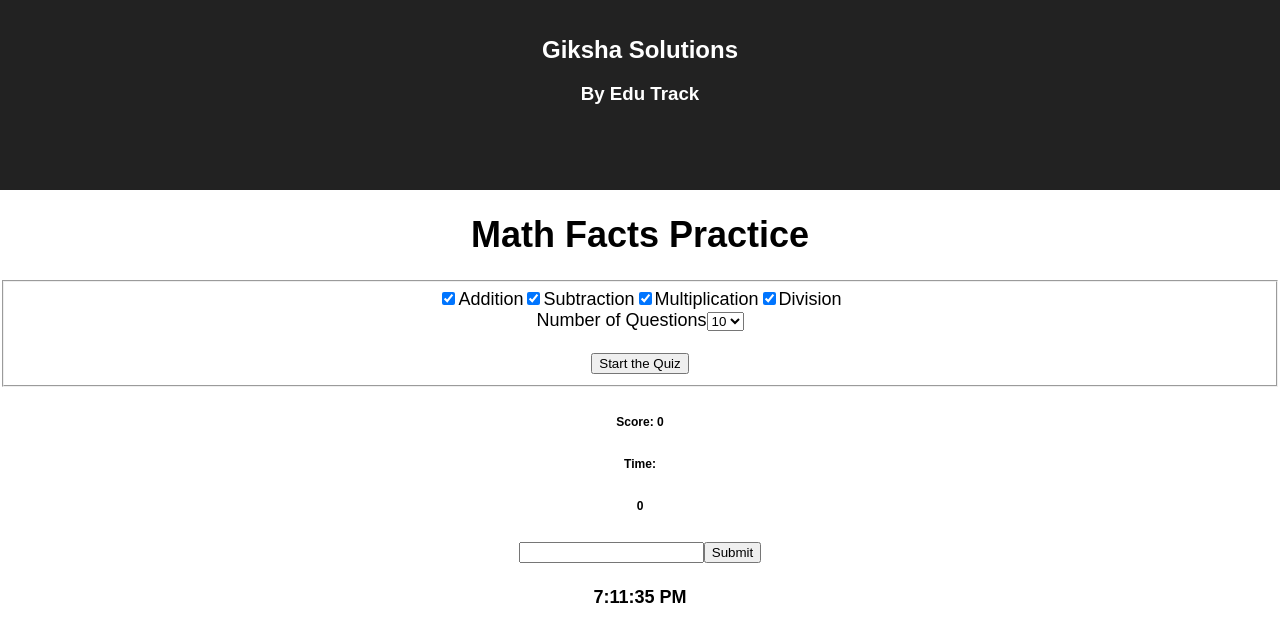
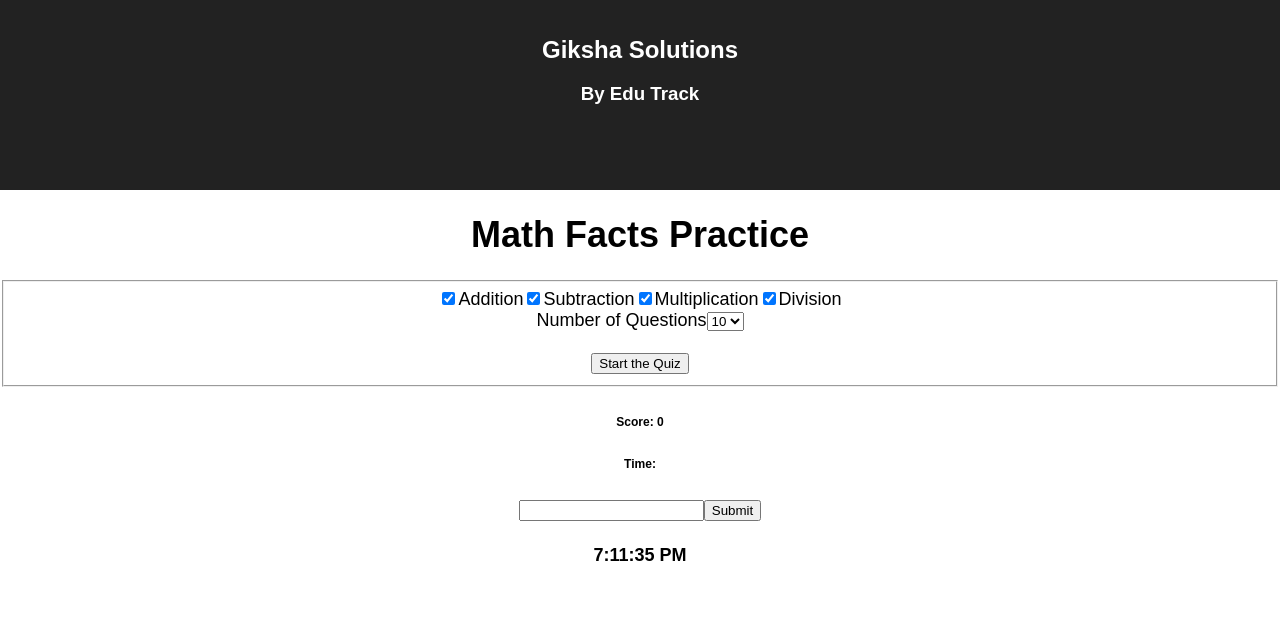
Before and after one commit to Sanganu/timedmathfacts, a React (Create React App) app: page / in a window 1280 px wide. Shown: the top 642 px of the page. Built offline with nearby package versions, Linux system fonts and the light colour scheme; the HTML template or start-up script is replaced by a standard one.

Commit message:
this.setState issue fix

```diff
--- a/src/DisplayQuestion.js
+++ b/src/DisplayQuestion.js
@@ -5,25 +5,27 @@ class QuestList extends Component {
 
       constructor(props){
         super(props);
+        this.state = {
+          myscore : 0,
+
+          myans : 0
+        }
       }
-      state = {
-        myscore : 0,
-        myqno : 0,
-        myans : 0
-      }
-      checkans()
+
+      checkans = () =>
       {
-          var myscore = this.state.score;
-          var myqno = this.state.myqno;
-          myqno++
+          console.log("Inside Checkans");
+          var myscore = this.state.myscore;
+
+
            if (this.userreply === this.state.myans)
            {
              myscore++
            }
            this.setState({myscore});
-           this.setState({myqno});
+
            this.props.onChange(myscore,'score');
-           this.props.onChange(myqno,'qno');
+           //this.props.onChange(myqno,'qno');
       }
 
 
@@ -31,7 +33,7 @@ class QuestList extends Component {
 
     render(){
            this.state.myscore = this.props.score;
-           this.state.myqno = this.props.qno;
+
            this.state.myans = this.props.answer;
            return(<div>
                      <div className ="summary">
@@ -41,7 +43,7 @@ class QuestList extends Component {
                      <h6 name="qno">{this.props.qno}</h6>
                      <h3>{this.props.question}</h3>
                      <input type="text" ref = "userreply" />
-                     <button onClick={this.Checkans}>Submit</button>
+                     <button onClick={this.checkans}>Submit</button>
                    </div>)
               }
 }
--- a/src/MainSection.js
+++ b/src/MainSection.js
@@ -12,7 +12,7 @@ class MainSection extends Component {
                       multiplication: true,
                       division: true,
                       tquest: '10',
-                           quizlet:[],
+                      anslet: [],
                       question:'',
                       answer:'',
                       qno:0,
@@ -26,22 +26,32 @@ class MainSection extends Component {
             this.setState({
                [name]: value
              });
-         console.log(`The quizlet state array is ${this.state.quizlet}`);
+
+            if(name === 'score')
+            {
+              this.setState({qno: this.state.qno++});
+
+            }
        }
 
 
 
-       startQuiz = (quizlet) => {
-         console.log("staartquiz",quizlet);
+       startQuiz = () => {
+               console.log("staartquiz",this.state.anslet);
+               /*
                let allquest = quizlet;
-         let i = this.state.qno ;
+               let i = 0//this.state.qno ;
                while( i < allquest.length)
                {
-              console.log(`The i ${i},allquest[${i}]`)
-              this.setState.question = allquest[i].q,
-              this.setState.answer = allquest[i].a
+
+                    //this.setState.question = allquest[i].q
+                    //this.setState.answer = allquest[i].a
+                    this.handleInputChange(allquest[i].q,this.state.question);
+                    console.log("The all quest",this.state.question,this.state.answer[i])
                     i++;
-         }
+
+               }*/
+               console.log("Start quiz:")
        }
 
       generateQuestion =() => {
@@ -52,8 +62,10 @@ class MainSection extends Component {
          let mul = this.state.multiplication;
          let div = this.state.division;
          console.log('Insidegenerate',tqt,add,sub,mul,div);
-         let num1 = Math.floor(Math.random()*(maxnum));
-         let num2 = Math.floor(Math.random()*(maxnum));
+         let min = 2;
+         let max = 12;
+         let num1 = Math.floor(Math.random()*(max - min +1))+min;
+         let num2 = Math.floor(Math.random()*(max));
          let  questionarray = [];
 
          if ( add || sub || mul || div)
@@ -86,6 +98,7 @@ class MainSection extends Component {
                                      q:`${num1}-${num2}`,
                                     a:num1+num2
                                      })
+                                      maxnum++;
                                 }
                                  else if(num2 > num1)
                                  {
@@ -93,8 +106,9 @@ class MainSection extends Component {
                                      q:`${num2}-${num1}`,
                                      a:num2-num1
                                      })
+                                      maxnum++;
                                  }
-                   maxnum++;
+
                          }
                           if( div && maxnum<tqt)
                           {
@@ -103,15 +117,20 @@ class MainSection extends Component {
                                      q:`${num3} / ${num2}`,
                                       a:num1
                                   })
+
                               maxnum++ ;
                           }
-
+             }//end while
              console.log("The Question array", questionarray);
-                //this.startQuiz( questionarray);
-             }//end while
-               this.handleInputChange('quizlet',questionarray);
-
-
+             this.setState(
+                   {
+                     anslet:questionarray
+                   }
+                 ,
+                    () => {
+                       this.startQuiz( );
+                     }
+             );
          } //end if part
          else {
              alert("Choose an option");
@@ -126,6 +145,9 @@ class MainSection extends Component {
          const division = this.state.division;
          const tquest = this.state.tquest;
          const quizlet = this.state.quizlet;
+         const question = this.state.question;
+         const answer = this.state.answer;
+         const score = this.state.score
           return(
             <div>
                    <InputSection addition = {addition}
@@ -136,10 +158,10 @@ class MainSection extends Component {
                                  onChange = {this.handleInputChange}
                                  onClick = {this.generateQuestion} />
 
-                   <QuestList  question  = {this.state.question}
-                               answer = {this.state.answer}
-                                qno = {this.state.qno}
-                                score = {this.state.score}
+                   <QuestList  question  = {question}
+                               answer = {answer}
+                              score = {score}
+                              onChange ={this.handleInputChange}
                                  />
              </div>
            ); // end of return
@@ -148,7 +170,7 @@ class MainSection extends Component {
 
 export default MainSection;
 
-
+// The Problem is setting the state of array - startquiz, tried to set state os array and variable name not sure why it is not changing
 
 /*
 constructor(props) {
```
Lines whose indentation alone changed are shown as unchanged.
